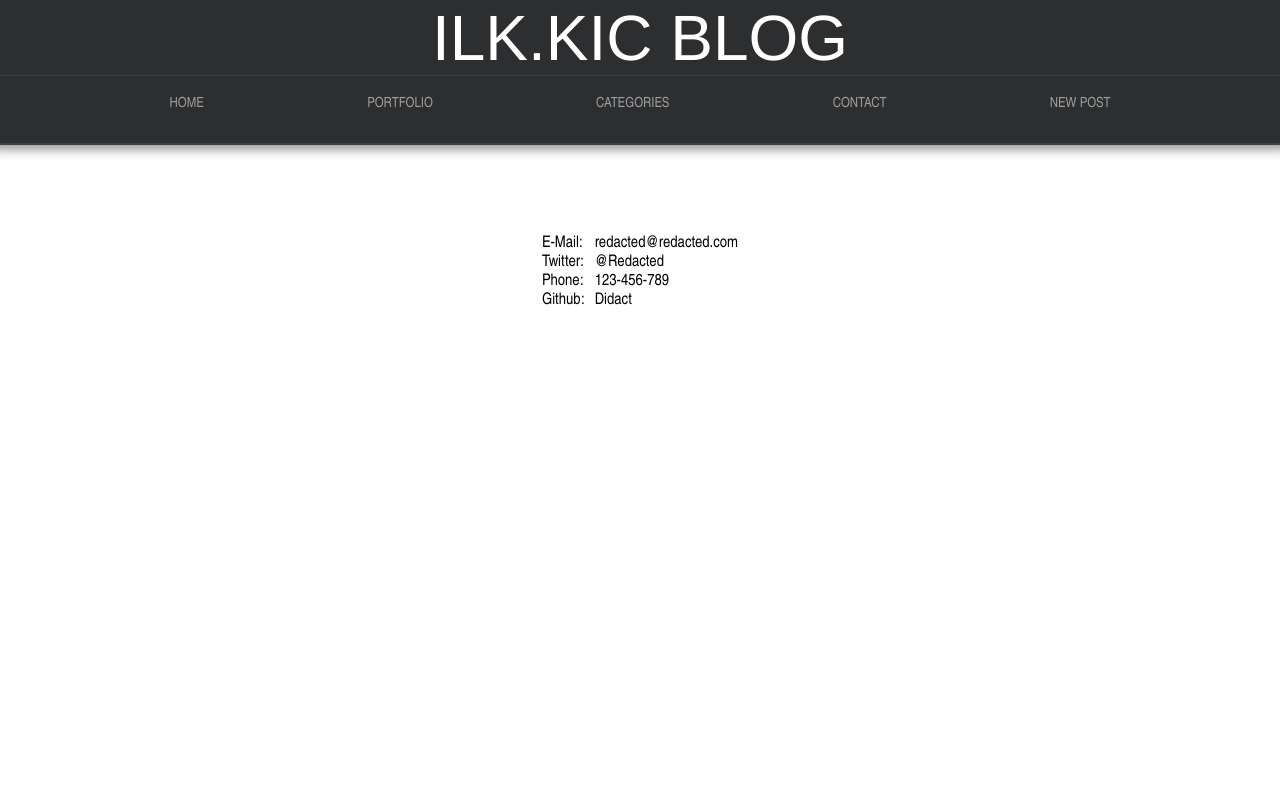
After one commit to 23Suns/joshenderson.github.io, a PHP site: page /contact.php in a window 1280 px wide. The commit adds this page. Run offline with PHP 8.4, Linux system fonts and the light colour scheme.

Commit message:
"contact" page

```diff
--- /dev/null
+++ b/contact.php
@@ -0,0 +1,36 @@
+<?php
+?>
+
+<!DOCTYPE html>
+<html>
+<head>
+<meta charset="UTF-8">
+<title>Contact</title>
+<link rel="stylesheet" href="stylesheet.css">
+</head>
+<body>
+<?php include 'header.php'; ?>
+
+<div id="contact-container">
+<div id="contact">
+	<div class="contact-row">
+		<span class="contact-method">E-Mail</span>
+		<span class="contact-value">redacted@redacted.com</span>
+	</div>
+	<div class="contact-row">
+		<span class="contact-method">Twitter</span>
+		<span class="contact-value">@Redacted</span>
+	</div>
+	<div class="contact-row">
+		<span class="contact-method">Phone</span>
+		<span class="contact-value">123-456-789</span>
+	</div>
+	<div class="contact-row">
+		<span class="contact-method">Github</span>
+		<span class="contact-value"><a href="https://github.com/Didact/">Didact</a></span>
+	</div>
+</div>
+</div>
+
+</body>
+</html>
--- a/header.php
+++ b/header.php
@@ -9,7 +9,7 @@
 		<a href="./index.php">Home</a>
 		<a href="https://github.com/Didact/">Portfolio</a>
 		<a>Categories</a>
-		<a>Contact</a>
-		<?php if($loggedin) echo "<a href=\"newpost.php\">New Post</a>"; ?>
+		<a href="./contact.php">Contact</a>
+		<?php if($loggedin) echo "<a href=\"./newpost.php\">New Post</a>"; ?>
 	</nav>
 </header>
--- a/stylesheet.css
+++ b/stylesheet.css
@@ -176,3 +176,33 @@ input.form-control {
 .readmore:after {
 	content: "]";
 }
+
+#contact-container {
+	text-align: center;
+}
+
+#contact {
+	padding-top: 100px;
+	/*width: 500px;*/
+	margin: auto;
+	display: inline-block;
+}
+
+.contact-row {
+	display: table-row;
+	/* to reset the center align needed to align the whole block */
+	text-align: left;
+}
+
+.contact-method:after {
+	content: ": ";
+}
+
+.contact-method {
+	display: table-cell;
+	padding-right: 10px;
+}
+
+.contact-value {
+	display: table-cell;
+}
```
